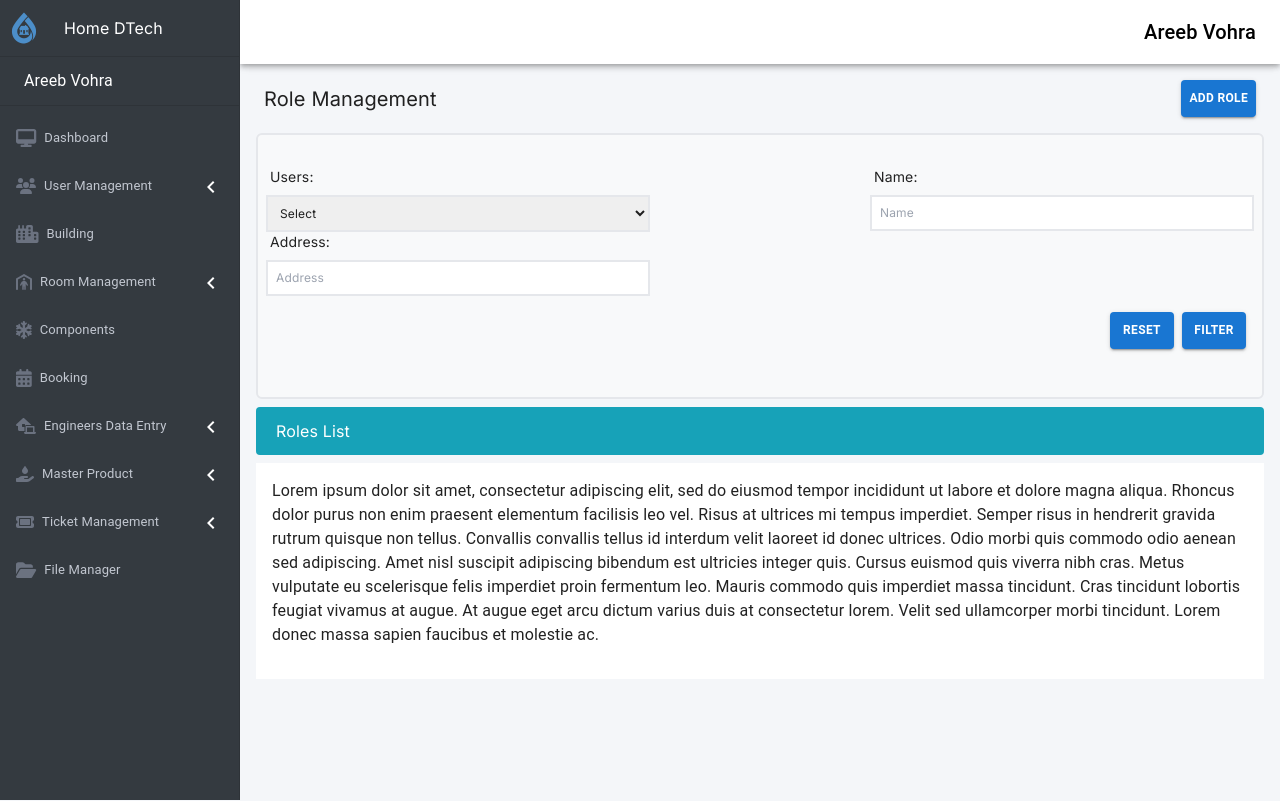
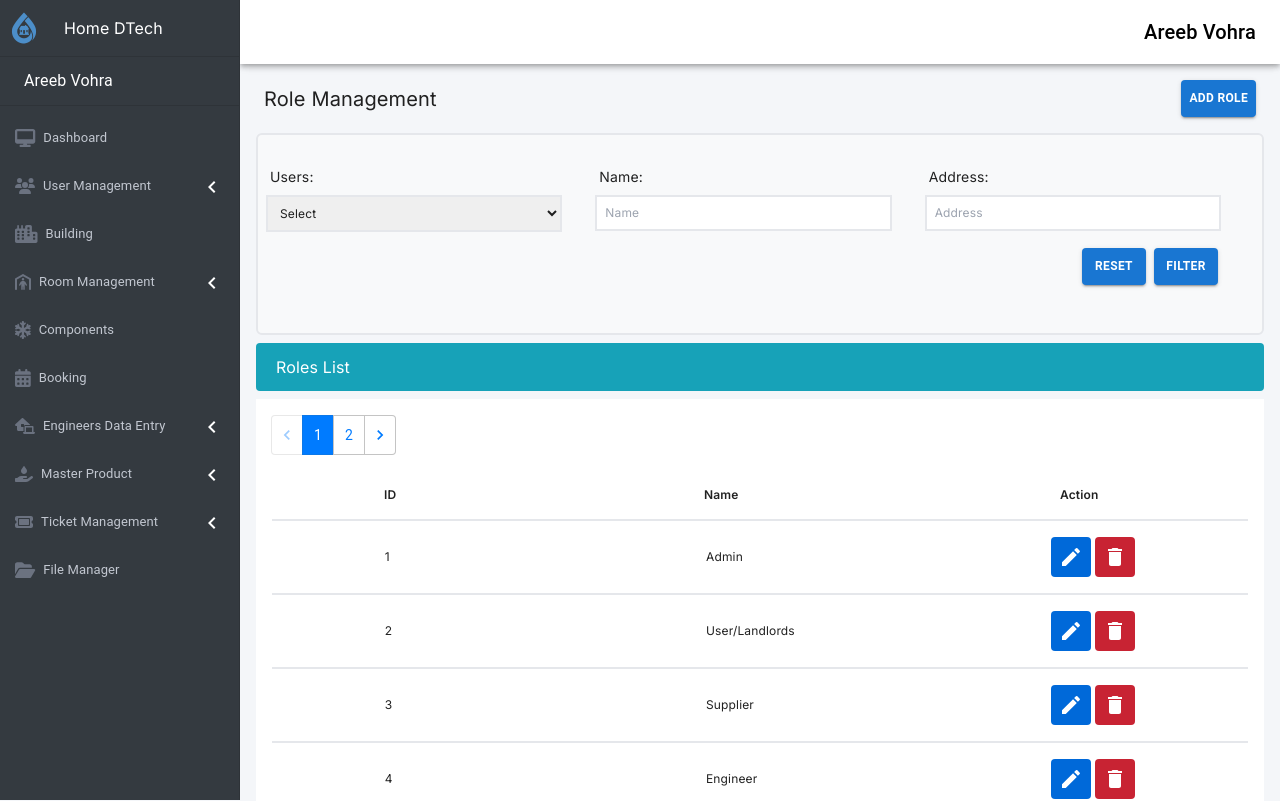
Before and after one commit to Saadgithubit/Home-DTech, a Next.js app: page /roles in a window 1280 px wide. Shown: the top 801 px of the page. Built offline with nearby package versions, Linux system fonts and the light colour scheme.

Commit message:
rolelist complete

```diff
--- a/src/app/(user-management)/roles/page.tsx
+++ b/src/app/(user-management)/roles/page.tsx
@@ -1,9 +1,24 @@
 import ButtonComponent from "@/components/button";
 import InnerHeader from "@/components/innerheader";
 import NavContainer from "@/components/navcontainer";
+import { RoleList } from "@/components/pagelists";
 import { Box, Typography } from "@mui/material";
 
 export default function Roles() {
+    const list = [
+        {id: 1,name: 'Admin',},
+        {id: 2,name: 'User/Landlords',},
+        {id: 3,name: 'Supplier',},
+        {id: 4,name: 'Engineer',},
+        {id: 5,name: 'User/Region Manager',},
+        {id: 6,name: 'Owner Association',},
+        {id: 7,name: 'Tenants',},
+        {id: 8,name: 'Test Admin Role',},
+        {id: 9,name: 'Test Admin Role 02',},
+        {id: 10,name: 'Engineering Director',},
+        {id: 11,name: 'Operations',},
+        {id: 12,name: 'Accounts',},
+    ]
     return (
             <div>
             <span className="w-full inline-flex p-2 text-xl items-center justify-between">
@@ -16,20 +31,7 @@ export default function Roles() {
                 component="main"
                 sx={{ flexGrow: 1, bgcolor: 'background.default', p: 2,  }}
             >
-                <Typography paragraph>
-                    Lorem ipsum dolor sit amet, consectetur adipiscing elit, sed do eiusmod
-                    tempor incididunt ut labore et dolore magna aliqua. Rhoncus dolor purus non
-                    enim praesent elementum facilisis leo vel. Risus at ultrices mi tempus
-                    imperdiet. Semper risus in hendrerit gravida rutrum quisque non tellus.
-                    Convallis convallis tellus id interdum velit laoreet id donec ultrices.
-                    Odio morbi quis commodo odio aenean sed adipiscing. Amet nisl suscipit
-                    adipiscing bibendum est ultricies integer quis. Cursus euismod quis viverra
-                    nibh cras. Metus vulputate eu scelerisque felis imperdiet proin fermentum
-                    leo. Mauris commodo quis imperdiet massa tincidunt. Cras tincidunt lobortis
-                    feugiat vivamus at augue. At augue eget arcu dictum varius duis at
-                    consectetur lorem. Velit sed ullamcorper morbi tincidunt. Lorem donec massa
-                    sapien faucibus et molestie ac.
-                </Typography>
+            <RoleList list={list}/>
             </Box>
             </div>
     )
--- a/src/app/(user-management)/users/page.tsx
+++ b/src/app/(user-management)/users/page.tsx
@@ -30,7 +30,7 @@ export default function Users() {
                 <h1>Users</h1>
                 <ButtonComponent title={'Add User'} />
             </span>
-            {/* <NavContainer /> */}
+            <NavContainer />
             <InnerHeader title={'Users List'} />
             <Box component="main" sx={{ flexGrow: 1, bgcolor: 'background.default', p: 2 }}>
                 <UserList list={list} />
--- a/src/components/drawer/index.tsx
+++ b/src/components/drawer/index.tsx
@@ -58,7 +58,7 @@ function DrawerList({ collapseIndex, handleCollapse, isExpanded }: DrawerListPro
                 return (
                     <ListItemIcon key={index1} sx={{ display: 'block' }}>
                         {nested
-                            ? (<ListItemButton onClick={() => handleCollapse(index1)} sx={{ minHeight: 48, display: 'flex' }}>
+                            ? (<ListItemButton onClick={() => handleCollapse(index1)} sx={{ minHeight: 48, display: 'flex',padding: '0 15px'}}>
                                 <ListItemIcon sx={{ minWidth: 0, mr: 1, textAlign: 'center', justifyContent: 'center' }}>
                                     {font && <FontAwesomeIcon className="text-gray-500" icon={font} />}
                                 </ListItemIcon>
@@ -81,7 +81,7 @@ function DrawerList({ collapseIndex, handleCollapse, isExpanded }: DrawerListPro
                                 }
                             </ListItemButton>)
                             : (<Link href={name.replace(/\s/g, '-').toLowerCase()}>
-                                <ListItemButton sx={{ minHeight: 48, display: 'flex' }}>
+                                <ListItemButton sx={{ minHeight: 48, display: 'flex',padding: '0 15px' }}>
                                     <ListItemIcon sx={{ minWidth: 0, mr: 1, textAlign: 'center', justifyContent: 'center' }}>
                                         {font && <FontAwesomeIcon className="text-gray-500 text-lg" icon={font} />}
                                     </ListItemIcon>
@@ -91,7 +91,7 @@ function DrawerList({ collapseIndex, handleCollapse, isExpanded }: DrawerListPro
                         {nestedItems && <Collapse in={collapseIndex === index1} timeout="auto" unmountOnExit>
                             {nestedItems.map((item2, index2) => (
                                 <Link key={index2} href={`/${item2.replace(/\s/g, '-').toLocaleLowerCase()}`}>
-                                    <ListItemButton sx={{ minHeight: 48, justifyContent: 'initial', px: 2.5 }}>
+                                    <ListItemButton sx={{ minHeight: 30, justifyContent: 'initial', px: 2.5, }}>
                                         <ListItemIcon sx={{ minWidth: 0, mr: 1, textAlign: 'center', justifyContent: 'center' }}>
                                             <FontAwesomeIcon className="text-gray-500 text-xs" icon={faCircle} />
                                         </ListItemIcon>
--- a/src/components/navcontainer/index.tsx
+++ b/src/components/navcontainer/index.tsx
@@ -3,21 +3,21 @@ import ButtonComponent from "../button";
 export default function NavContainer() {
     return (
         <div className="flex justify-between bg-[#F8F9FA] rounded-md py-8 px-2 my-2 border-2 flex-wrap">
-            <span className="inline-flex flex-col space-y-2">
+            <span className="inline-flex flex-col space-y-2 w-1/3">
                 <p className="text-sm ml-1">Users:</p>
-                <select className="border-2 text-xs w-96 p-2">
+                <select className="border-2 text-xs w-[90%] p-2">
                     <option>Select</option>
                 </select>
             </span>
-            <span className="inline-flex flex-col space-y-2">
+            <span className="inline-flex flex-col space-y-2 w-1/3">
                 <p className="text-sm ml-1">Name:</p>
-                <input placeholder="Name" className="border-2 text-xs w-96 p-2" />
+                <input placeholder="Name" className="border-2 text-xs w-[90%] p-2" />
             </span>
-            <span className="inline-flex flex-col space-y-2">
+            <span className="inline-flex flex-col space-y-2 w-1/3">
                 <p className="text-sm ml-1">Address:</p>
-                <input placeholder="Address" className="border-2 text-xs w-96 p-2" />
+                <input placeholder="Address" className="border-2 text-xs w-[90%] p-2" />
             </span>
-            <span className="w-full justify-end inline-flex p-2 my-2 space-x-2">
+            <span className="w-full justify-end inline-flex pr-9 p-2 my-2 space-x-2">
                 <ButtonComponent title={'Reset'} />
                 <ButtonComponent title={'Filter'} />
             </span>
--- a/src/components/pageLists/roleList/index.tsx
+++ b/src/components/pageLists/roleList/index.tsx
@@ -1,12 +1,68 @@
+'use client'
 import React from 'react'
+import { Delete as DeleteIcon, Create as CreateIcon } from '@mui/icons-material'
+import { useRouter, usePathname, useSearchParams } from 'next/navigation';
+import Pagination from '@/components/pagination';
+import { ChangeEvent } from 'react';
 
 interface RoleListProps {
-
+    list: RoleList[];
+    itemsPerPage?: number;
 }
 
-const RoleList: React.FC<RoleListProps> = ({ }) => {
+interface RoleList {
+    id: number,
+    name: string,
+}
+
+const RoleList: React.FC<RoleListProps> = ({ list, itemsPerPage = 6 }) => {
+    const router = useRouter();
+    const pathname = usePathname();
+    const searchParams: any = useSearchParams();
+    const currentPage = parseInt(searchParams.get('page')) || 1;
+
+    const handlePageChange = (event: ChangeEvent<unknown>, value: number) => {
+        router.push(`${pathname}?page=${value}`);
+    };
+
+    const lastIndex = currentPage * itemsPerPage;
+    const firstIndex = lastIndex - itemsPerPage;
+    const displayedList = list.slice(firstIndex, lastIndex);
+    const totalPages = Math.ceil(list.length / itemsPerPage);
+
+
     return (
-        <div>RoleList</div>
+        <div>
+            <div className="pb-4">
+                <Pagination count={totalPages} page={currentPage} onChange={handlePageChange} />
+            </div>
+            <ul className="flex border-b-2 py-4 px-2 text-xs font-semibold justify-around">
+                <li className='w-28'>ID</li>
+                <li className='w-28'>Name</li>
+                <li className='w-28 pl-9'>Action</li>
+            </ul>
+            {displayedList.map((item , index)=>{
+                const { id , name } = item
+                return(
+                    <ul key={index} className="flex border-b-2 py-4 px-2 text-xs justify-around items-center">
+                        <li className='w-28'>{id}</li>
+                        <li className='w-28 mr-6'>{name}</li>
+                        <li className='flex'>
+                            <button className="p-2 rounded-s rounded-e text-white bg-[#0069D9]">
+                                <CreateIcon />
+                            </button>
+                            <div className='pl-1' />
+                            <button className="p-2 rounded-s rounded-e text-white bg-[#C82333]">
+                                <DeleteIcon />
+                            </button>
+                        </li>
+                    </ul>
+                )
+            })}
+            <div className="pt-4">
+                <Pagination count={totalPages} page={currentPage} onChange={handlePageChange} />
+            </div>
+        </div>
     )
 }
 
--- a/src/components/sidebar/index.tsx
+++ b/src/components/sidebar/index.tsx
@@ -24,9 +24,9 @@ export default function Sidebar() {
       <Drawer sx={{ width: drawerWidth, flexShrink: 0, '& .MuiDrawer-paper': { width: drawerWidth, boxSizing: 'border-box', backgroundColor: '#343A40', color: 'white' } }} variant="permanent" anchor="left">
         <div className="flex items-center">
           <Image className="w-8 h-8 mx-2" alt="logo" src={logo} />
-          <div className="flex justify-center items-center text-left p-4 mr-4">
+          <div className="flex justify-center items-center text-left p-4 mr-3">
             <Link href="/">
-              <p className="mr-10" style={{ opacity: 1 }}>Home DTech</p>
+              <p className="mr-10" style={{ opacity: 1,width: '120px' }}>Home DTech</p>
             </Link>
           </div>
         </div>
```
